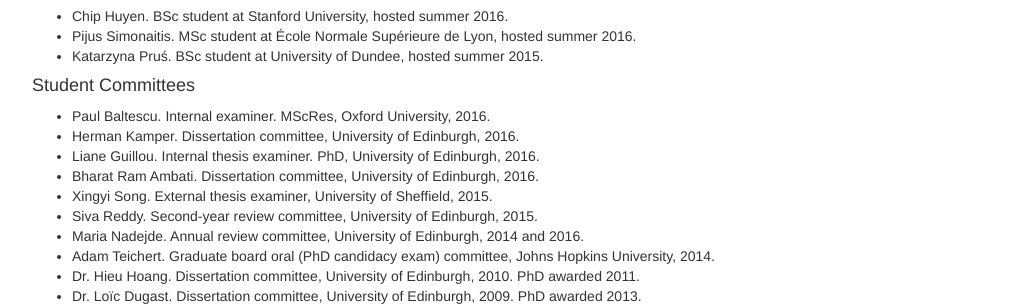
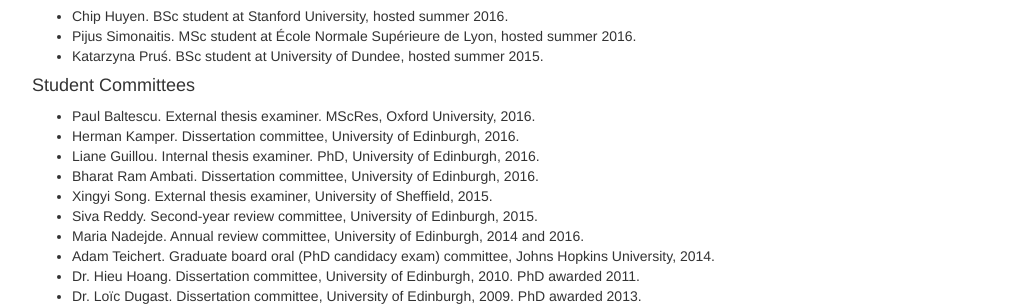
Before and after one commit to alopez/alopez.github.com, a Jekyll site: the page built from cv.html, in a window 1280 px wide and 900 px high, scrolled down 3056 px. Shown: the part 152-458 px from the top of the window, without its empty margins (23-1045 px from the left). Built offline with Jekyll 4.4.1, drawn with Linux system fonts in a browser that asks for light colours.

Commit message:
Fix typo

```diff
--- a/cv.html
+++ b/cv.html
@@ -346,7 +346,7 @@
     items:
       -
         title: Paul Baltescu
-        detail: Internal examiner. MScRes, Oxford University, 2016
+        detail: External thesis examiner. MScRes, Oxford University, 2016
       -
         title: Herman Kamper
         detail: Dissertation committee, University of Edinburgh, 2016
```
